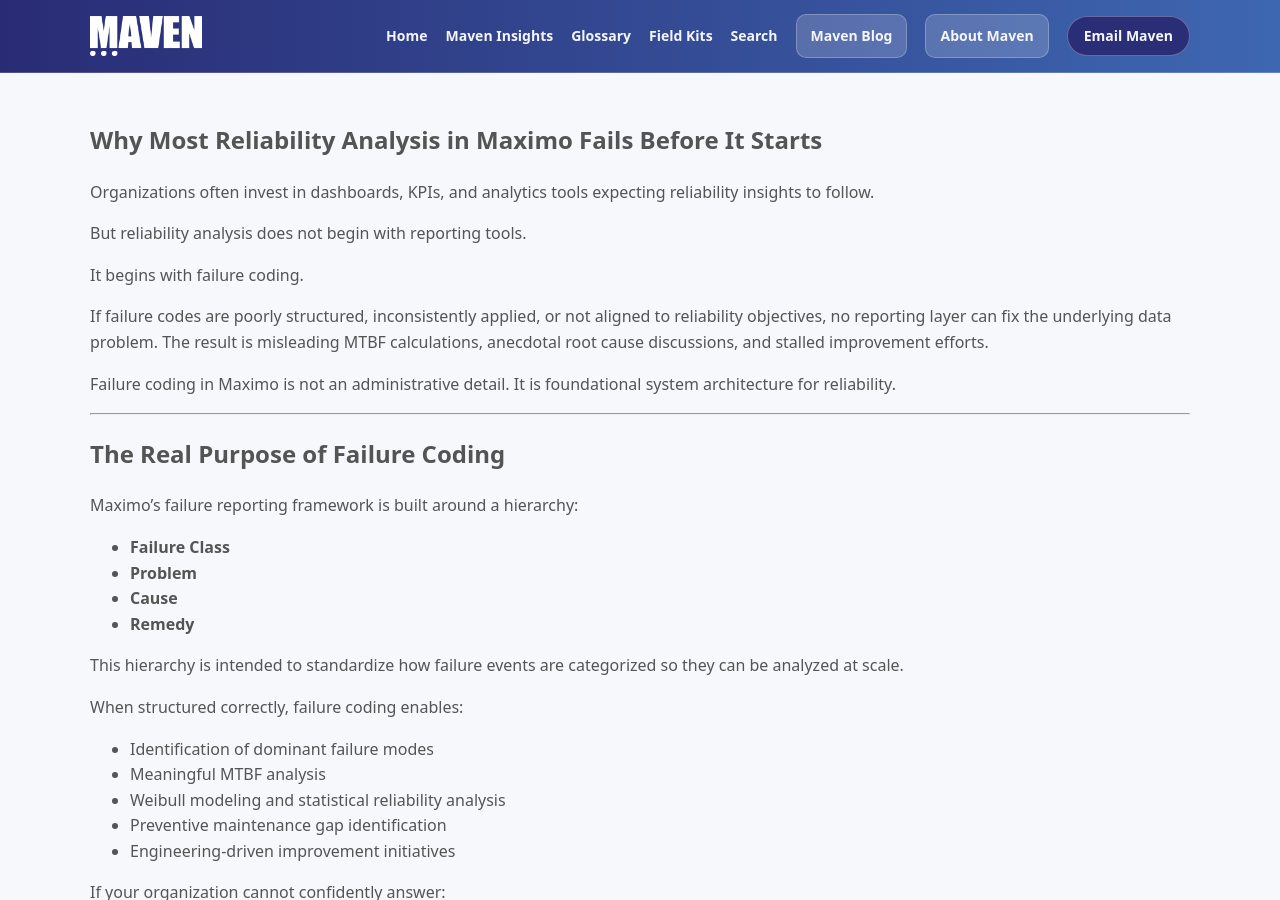
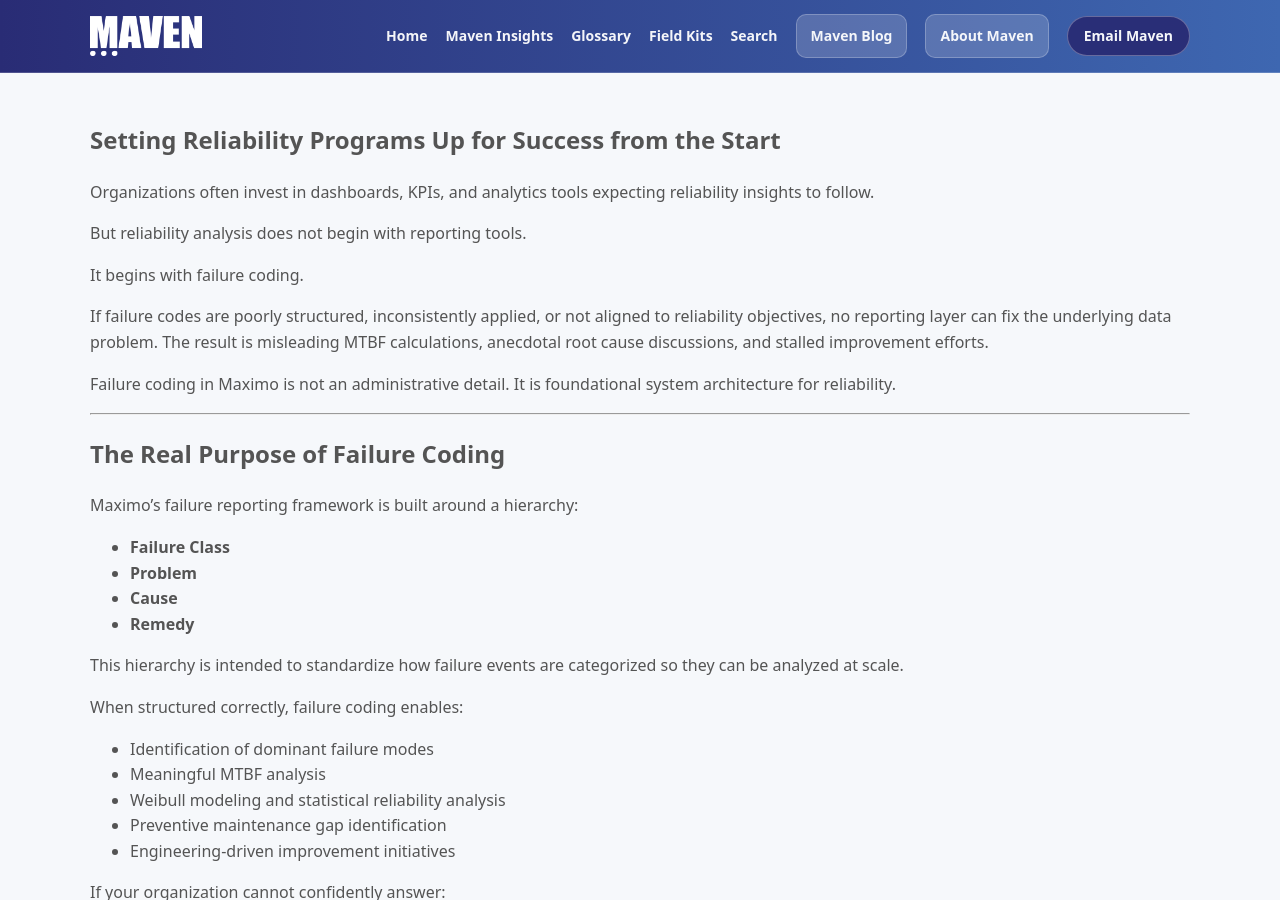
Before and after one commit to Maven-Asset-Management-Insights/content, a Jekyll site: the page built from _posts/2026-02-12-setting-reliability-programs-up-for-success.md, in a window 1280 px wide and 900 px high. Built offline with Jekyll 4.4.1, drawn with Linux system fonts in a browser that asks for light colours.

Commit message:
Update and rename 2026-02-12-why-most-reliability-analysis-fails.md to 2026-02-12-setting-reliability-programs-up-for-success.md

```diff
--- a/_posts/2026-02-12-why-most-reliability-analysis-fails.md
+++ b/_posts/2026-02-12-setting-reliability-programs-up-for-success.md
@@ -1,11 +1,11 @@
 ---
 layout: default
-title: "Why Most Reliability Programs Fail Before They Start"
+title: "Setting Reliability Programs Up for Success from the Start"
 date: 2026-02-12
 tags: [Maximo, Reliability, Asset Performance]
 ---
 
-## Why Most Reliability Analysis in Maximo Fails Before It Starts
+## Setting Reliability Programs Up for Success from the Start
 
 Organizations often invest in dashboards, KPIs, and analytics tools expecting reliability insights to follow.
 
```
